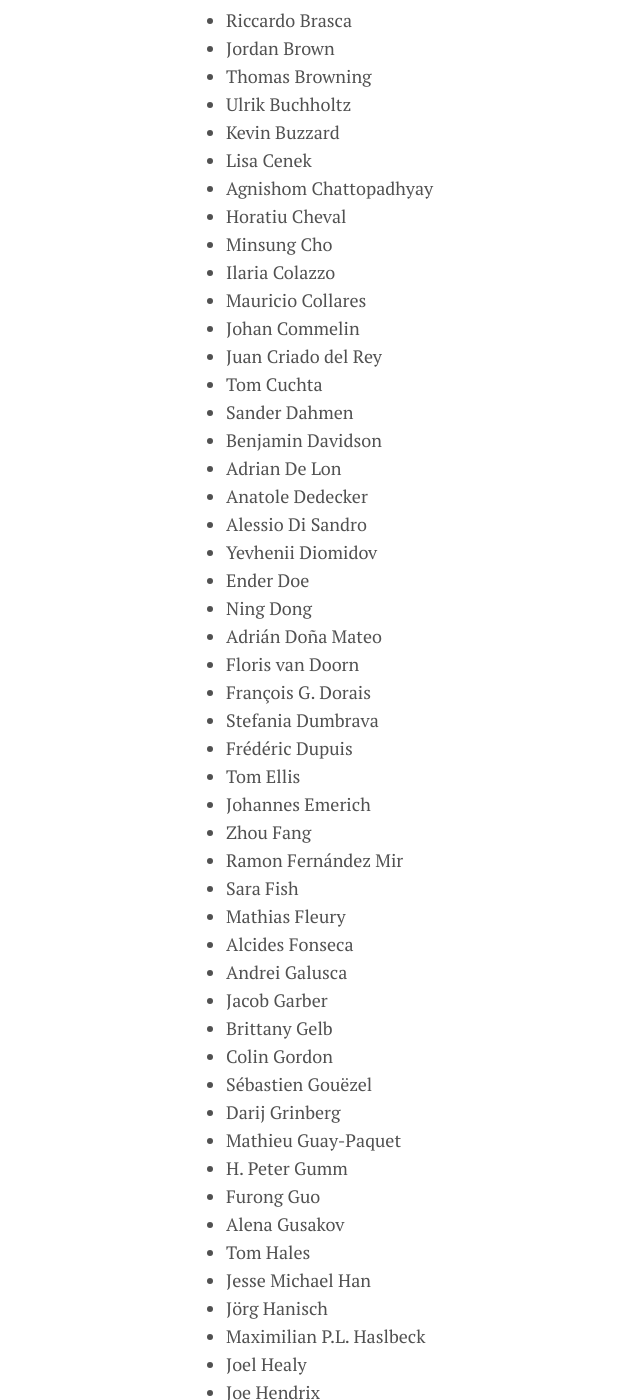
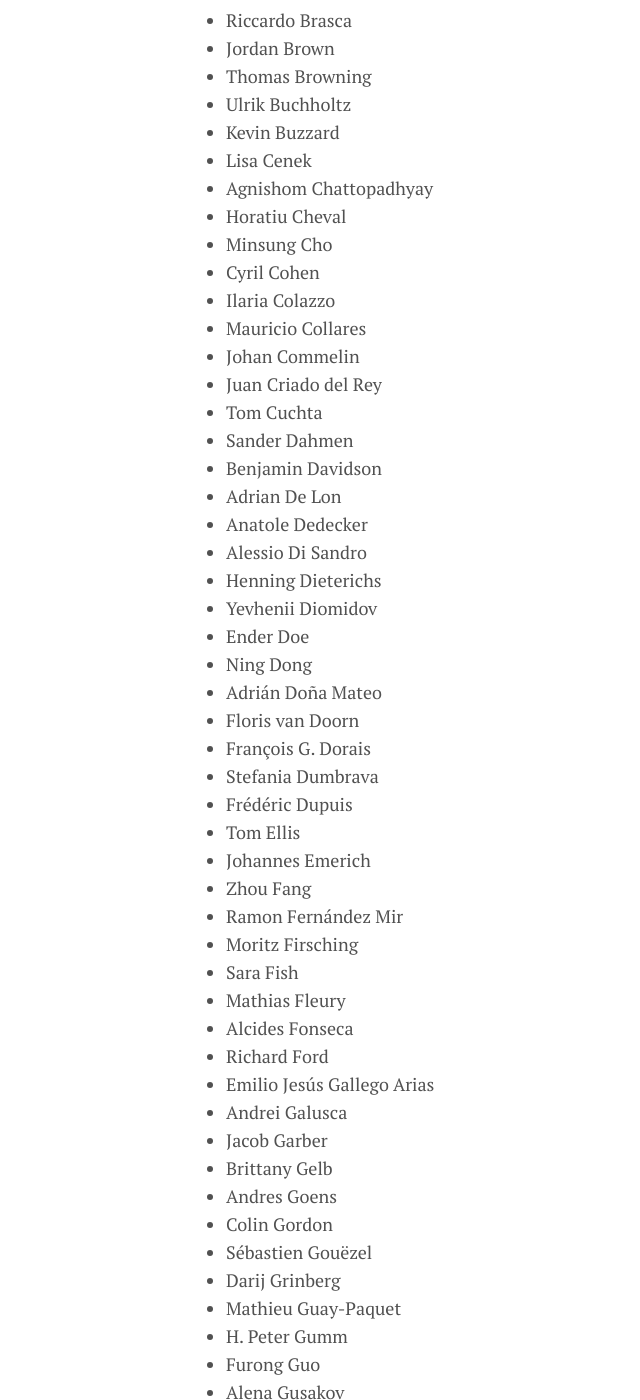
Before and after one commit to leanprover-community/lt2021, a Jekyll site: the page built from participants.md, in a window 1280 px wide and 1400 px high, scrolled down 1071 px. Shown: the whole window, without its empty margins (54-694 px from the left). Built offline with Jekyll 4.4.1, drawn with Linux system fonts in a browser that asks for light colours; some of the changed text lies outside the part shown.

Commit message:
participants

```diff
--- a/participants.md
+++ b/participants.md
@@ -47,6 +47,7 @@ The links can also be found in the Lean Together 2021 stream of the [Zulip chat]
 * Agnishom Chattopadhyay
 * Horatiu Cheval
 * Minsung Cho
+* Cyril Cohen
 * Ilaria Colazzo
 * Mauricio Collares
 * Johan Commelin
@@ -57,6 +58,7 @@ The links can also be found in the Lean Together 2021 stream of the [Zulip chat]
 * Adrian De Lon
 * Anatole Dedecker
 * Alessio Di Sandro
+* Henning Dieterichs
 * Yevhenii Diomidov
 * Ender Doe
 * Ning Dong
@@ -69,12 +71,16 @@ The links can also be found in the Lean Together 2021 stream of the [Zulip chat]
 * Johannes Emerich
 * Zhou Fang
 * Ramon Fernández Mir
+* Moritz Firsching
 * Sara Fish
 * Mathias Fleury
 * Alcides Fonseca
+* Richard Ford
+* Emilio Jesús Gallego Arias
 * Andrei Galusca
 * Jacob Garber
 * Brittany Gelb
+* Andres Goens
 * Colin Gordon
 * Sébastien Gouëzel
 * Darij Grinberg
```
Also changed, not shown: other parts of participants.md (+6 -0 lines).
